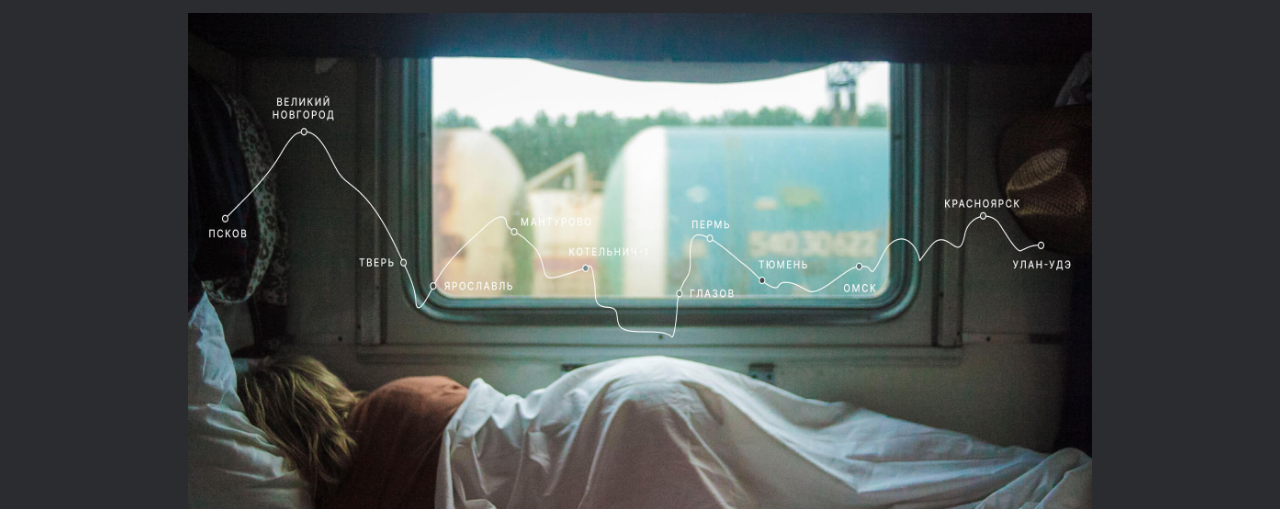
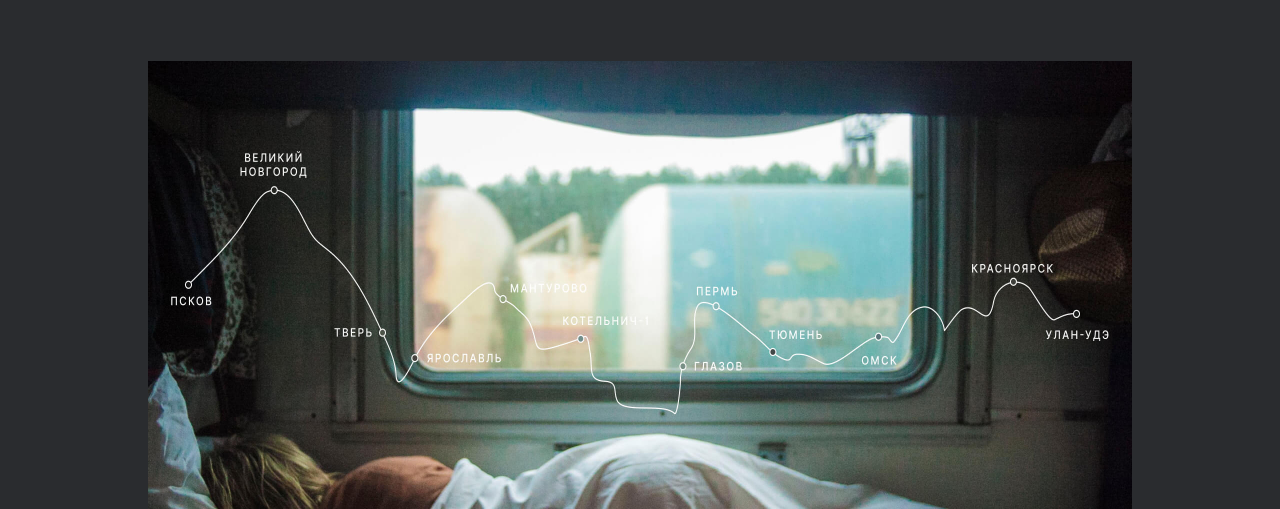
Before and after one commit to diana2x9/russian-travel, a plain HTML site: page index.html in a window 1280 px wide. Shown: the part 443-952 px from the top of the page. Drawn offline with Linux system fonts and the light colour scheme.

Commit message:
исправлены ошибки после ревью

```diff
--- a/blocks/places/__title/places__title.css
+++ b/blocks/places/__title/places__title.css
@@ -18,6 +18,7 @@
   .places__title {
     font-size: 32px;
     line-height: 35px;
+    width: calc(100% - 2*16px);
     padding: 0 16px;
   }
 }
--- a/pages/index.css
+++ b/pages/index.css
@@ -9,7 +9,7 @@
 @import url(../blocks/lead/lead.css);
 @import url(../blocks/lead/__title/lead__title.css);
 @import url(../blocks/lead/__subtitle/lead__subtitle.css);
-@import url(../blocks/lead/_figure/lead_figure.css);
+@import url(../blocks/lead/__figure/lead_figure.css);
 @import url(../blocks/lead/__image/lead__image.css);
 @import url(../blocks/lead/__caption/lead__caption.css);
 @import url(../blocks/intro/intro.css);
```
